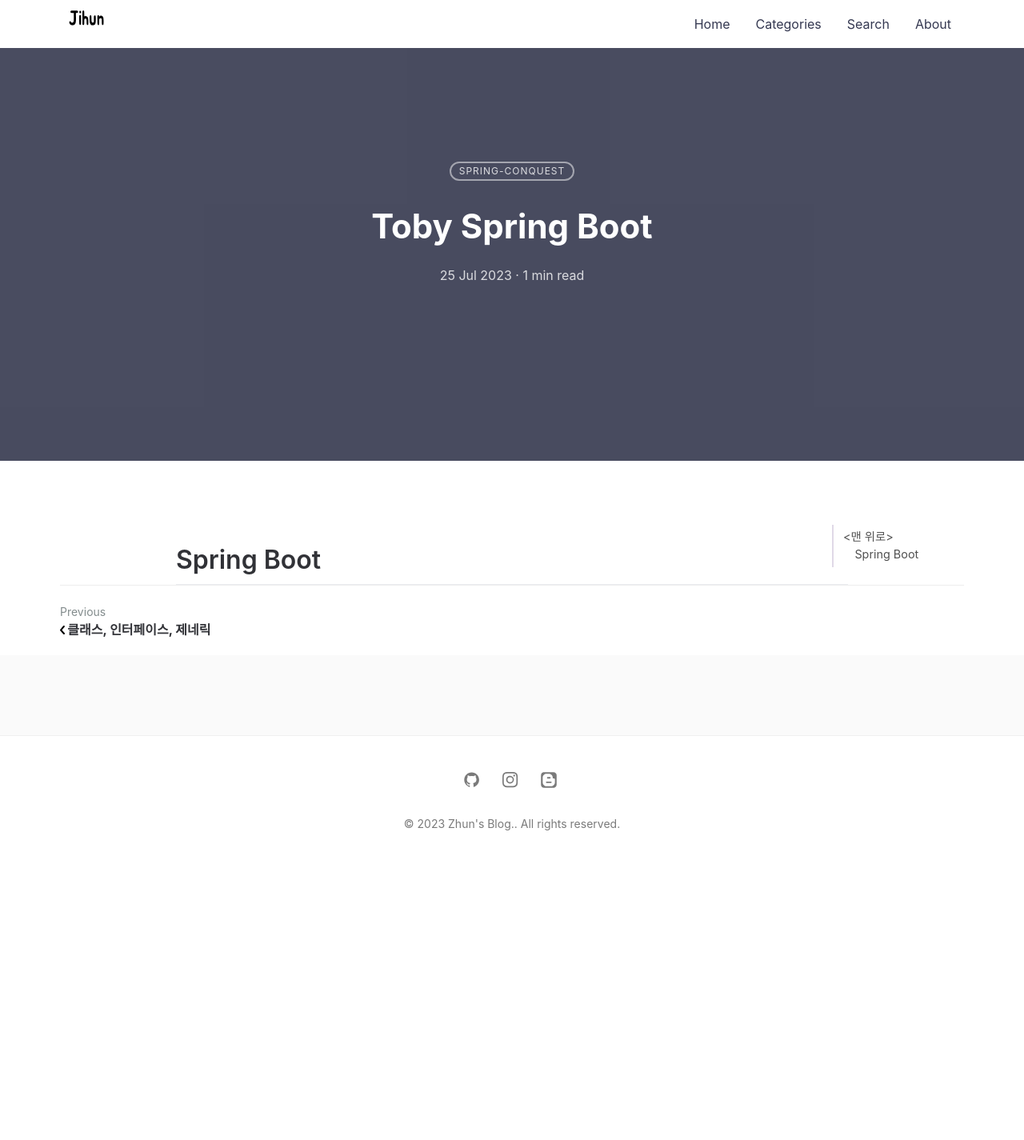
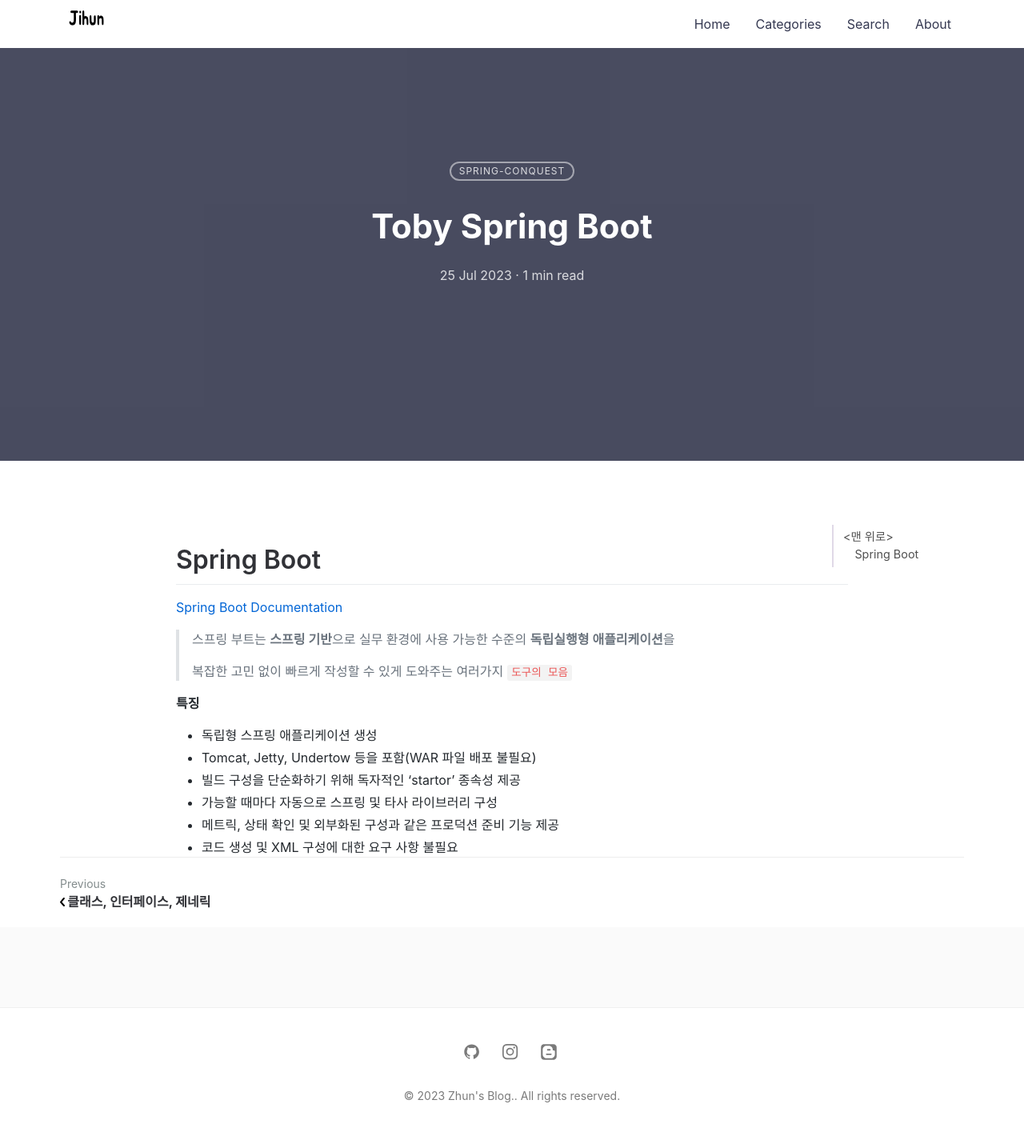
Before and after one commit to jihunparkme/jihunparkme.github.io, a Jekyll site: the page built from _posts/2023-07-25-toby-spring-boot.md, in a window 1280 px wide. Shown: the whole page at 80% size. Built offline with Jekyll 4.4.1, drawn with Linux system fonts in a browser that asks for light colours; nearby versions of some CDN libraries; comment, search, counter and statistics services are not loaded; before the commit the page ends 1085 px from its top, so only the background shows below that.

Commit message:
[toby spring boot] start spring boot

```diff
--- a/_posts/2023-07-25-toby-spring-boot.md
+++ b/_posts/2023-07-25-toby-spring-boot.md
@@ -1,10 +1,25 @@
 ---
 layout: post
 title: Toby Spring Boot
-summary: 토비의 스프링 부트 - 이해와 원리
+summary: 토비의 스프링 부트 이해와 원리
 categories: Spring-Conquest
-featured-img: toby-spring
+featured-img: toby-spring-boot
 # mathjax: true
 ---
 
 # Spring Boot
+
+[Spring Boot Documentation](https://spring.io/projects/spring-boot)
+
+> 스프링 부트는 **스프링 기반**으로 실무 환경에 사용 가능한 수준의 **독립실행형 애플리케이션**을
+>
+> 복잡한 고민 없이 빠르게 작성할 수 있게 도와주는 여러가지 `도구의 모음`
+
+**특징**
+
+- 독립형 스프링 애플리케이션 생성
+- Tomcat, Jetty, Undertow 등을 포함(WAR 파일 배포 불필요)
+- 빌드 구성을 단순화하기 위해 독자적인 'startor' 종속성 제공
+- 가능할 때마다 자동으로 스프링 및 타사 라이브러리 구성
+- 메트릭, 상태 확인 및 외부화된 구성과 같은 프로덕션 준비 기능 제공
+- 코드 생성 및 XML 구성에 대한 요구 사항 불필요
```
